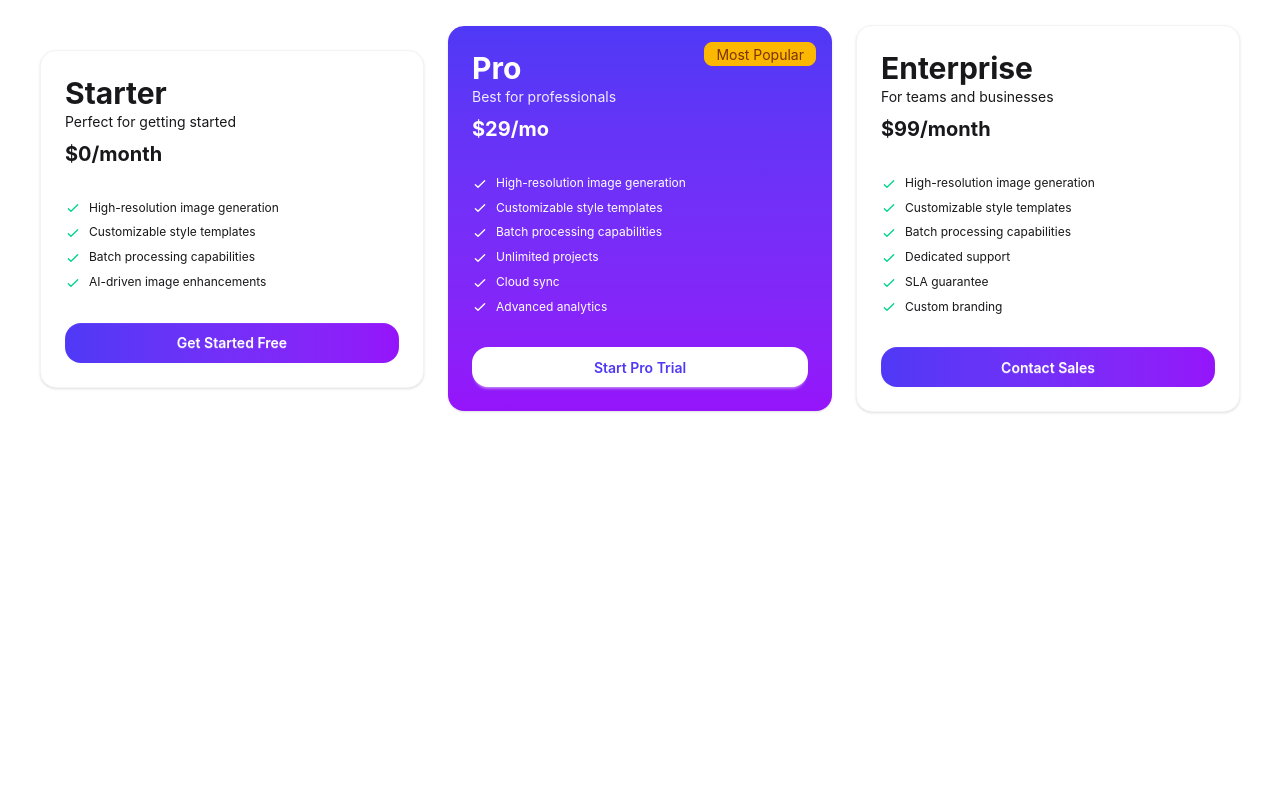
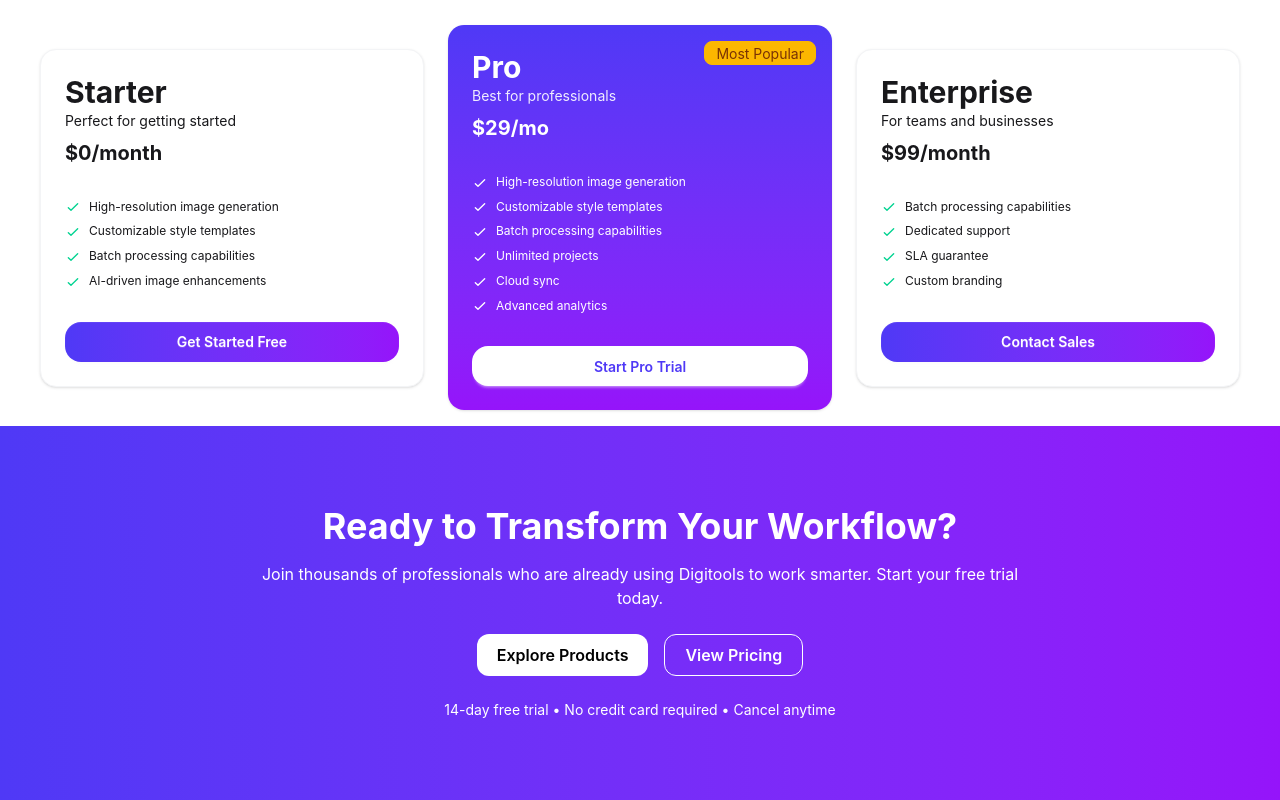
Before and after one commit to pialahmed513-commits/B13-A6-Parvez-Ahmed-Pial, a React (Vite) app: page / in a window 1280 px wide. Shown: the part 3275-4075 px from the top of the page. Before the commit the page ends 3703 px from the top, so only its background shows below. Built offline with nearby package versions, Linux system fonts and the light colour scheme.

Commit message:
add CTI section

```diff
--- a/src/App.jsx
+++ b/src/App.jsx
@@ -10,6 +10,7 @@
 import 'react-toastify/dist/ReactToastify.css';
 import GetStart from './Component/Get/GetStart';
 import Pricing from './Component/PricingPackeg/Pricing';
+import Cti from './Component/CTI-Section/Cti';
 
 function App() {
   const [products, setProducts] = useState([]);
@@ -80,6 +81,7 @@
       </div>
         <GetStart></GetStart>
         <Pricing></Pricing>
+        <Cti></Cti>
 
       <ToastContainer position="top-right" autoClose={1500} />
     </div>
--- /dev/null
+++ b/src/Component/CTI-Section/Cti.jsx
@@ -0,0 +1,36 @@
+import React from 'react';
+
+const Cti = () => {
+    return (
+        <div className='w-full py-20 bg-gradient-to-r from-[#4F39F6] to-[#9514FA] text-white'>
+
+            <div className='flex flex-col justify-center items-center text-center max-w-3xl mx-auto'>
+                <h1 className='text-3xl md:text-4xl font-bold'>
+                    Ready to Transform Your Workflow?
+                </h1>
+
+                <p className='mt-4'>
+                    Join thousands of professionals who are already using Digitools to work smarter.
+                    Start your free trial today.
+                </p>
+
+                <div className='flex gap-4 mt-6'>
+                    <button className='bg-white text-black px-5 py-2 rounded-xl font-semibold'>
+                        Explore Products
+                    </button>
+
+                    <button className='border border-white px-5 py-2 rounded-xl font-semibold'>
+                        View Pricing
+                    </button>
+                </div>
+
+                <p className='mt-6 text-sm'>
+                    14-day free trial • No credit card required • Cancel anytime
+                </p>
+            </div>
+
+        </div>
+    );
+};
+
+export default Cti;
--- a/src/Component/Get/GetStart.jsx
+++ b/src/Component/Get/GetStart.jsx
@@ -9,7 +9,7 @@
 
             <div className='flex flex-col justify-center items-center mb-10 text-center'>
                 <h1 className='text-3xl md:text-4xl font-bold '>Get Started in 3 Steps</h1>
-                <p className=' mt-2'>Start using premium digital tools in minutes, not hours.</p>
+                <p className='mt-2'>Start using premium digital tools in minutes, not hours.</p>
             </div>
 
 
--- a/src/Component/PricingPackeg/Pricing.jsx
+++ b/src/Component/PricingPackeg/Pricing.jsx
@@ -92,14 +92,8 @@
             </div>
             <p className="text-xl font-bold">$99/month</p>
             <ul className="mt-6 flex flex-col gap-2 text-xs">
-                <li>
-                    <svg xmlns="http://www.w3.org/2000/svg" className="size-4 me-2 inline-block text-success" fill="none" viewBox="0 0 24 24" stroke="currentColor"><path strokeLinecap="round" strokeLinejoin="round" strokeWidth="2" d="M5 13l4 4L19 7" /></svg>
-                    <span>High-resolution image generation</span>
-                </li>
-                <li>
-                    <svg xmlns="http://www.w3.org/2000/svg" className="size-4 me-2 inline-block text-success" fill="none" viewBox="0 0 24 24" stroke="currentColor"><path strokeLinecap="round" strokeLinejoin="round" strokeWidth="2" d="M5 13l4 4L19 7" /></svg>
-                    <span>Customizable style templates</span>
-                </li>
+
+
                 <li>
                     <svg xmlns="http://www.w3.org/2000/svg" className="size-4 me-2 inline-block text-success" fill="none" viewBox="0 0 24 24" stroke="currentColor"><path strokeLinecap="round" strokeLinejoin="round" strokeWidth="2" d="M5 13l4 4L19 7" /></svg>
                     <span>Batch processing capabilities</span>
```
